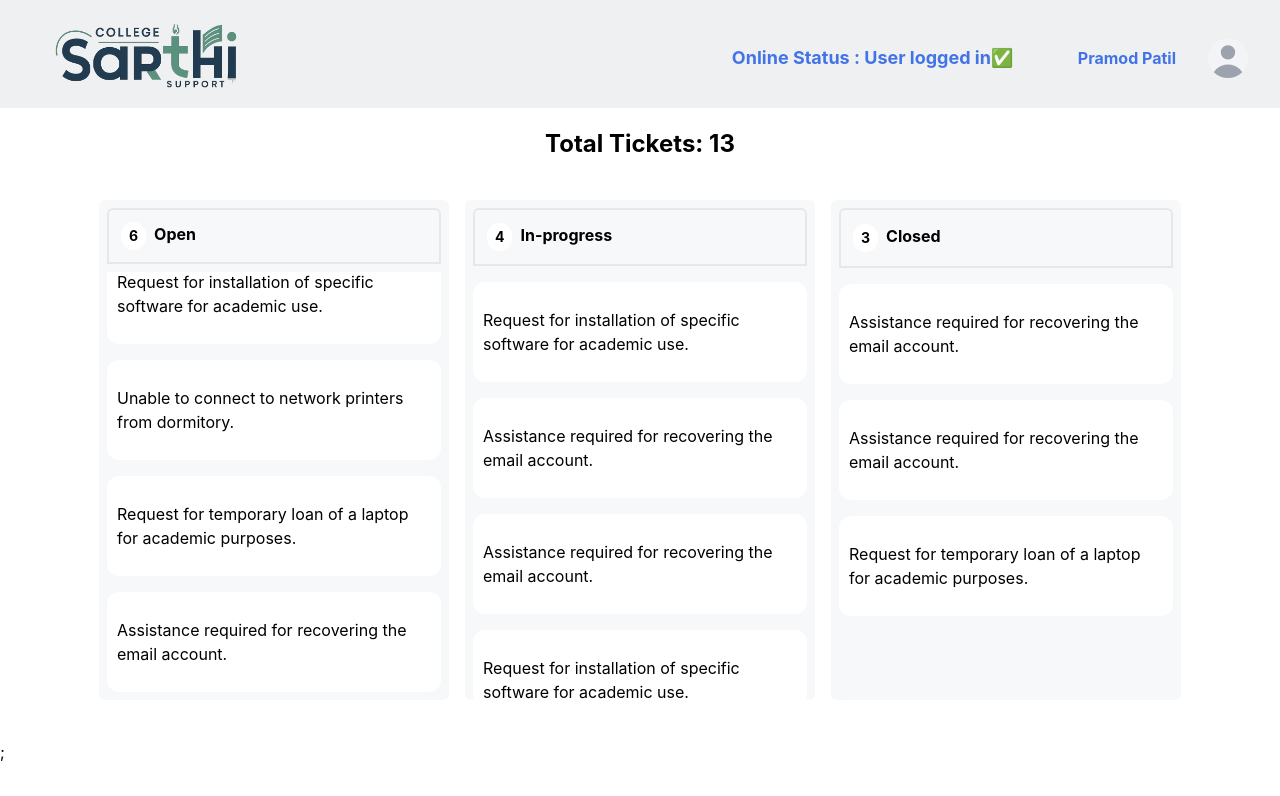
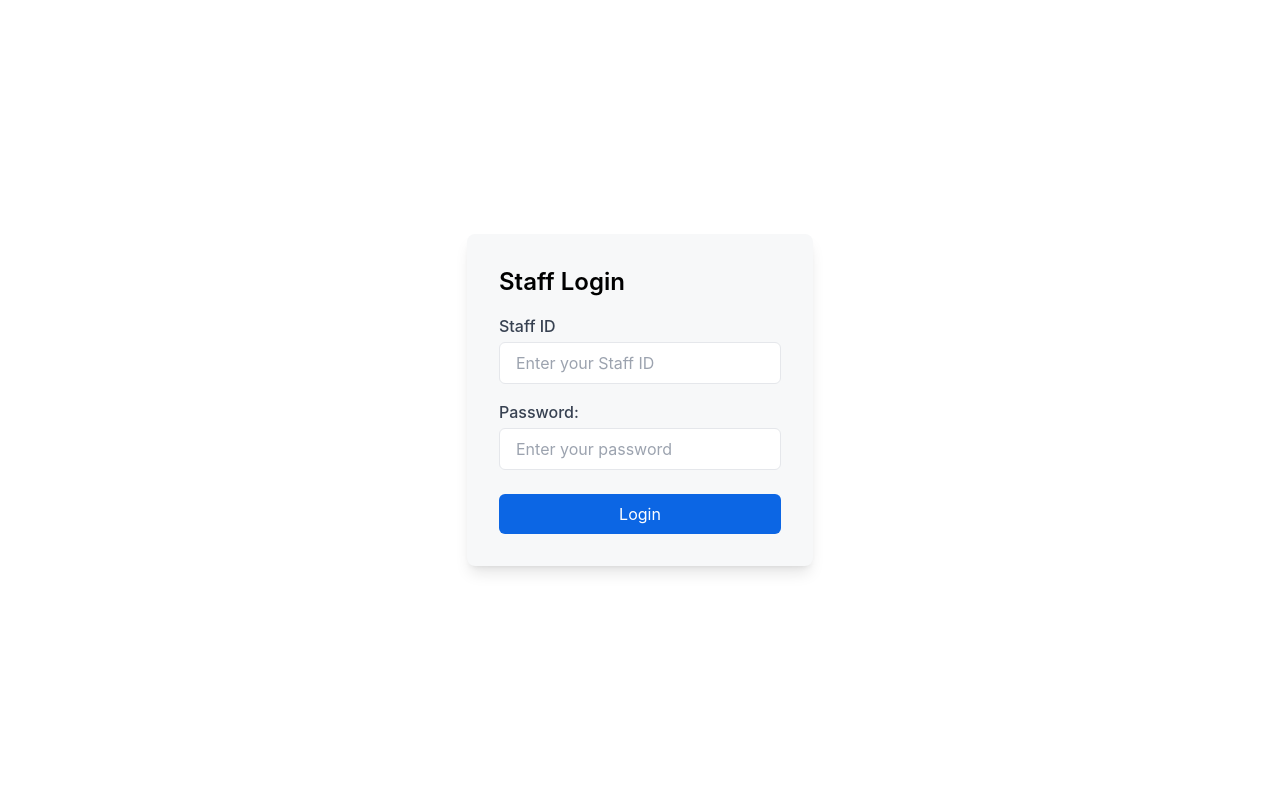
Before and after one commit to satyamsb1/CollegeSarthi, a React (Vite) app: page / in a window 1280 px wide. Shown: the top 796 px of the page. Built offline with nearby package versions, Linux system fonts and the light colour scheme.

Commit message:
Added Authentication

```diff
--- a/package.json
+++ b/package.json
@@ -12,9 +12,11 @@
   "dependencies": {
     "@dnd-kit/core": "^6.0.8",
     "@dnd-kit/sortable": "^7.0.2",
+    "axios": "^1.6.8",
     "react": "^18.2.0",
     "react-dom": "^18.2.0",
     "react-router-dom": "^6.22.3",
+    "react-toastify": "^10.0.5",
     "tailwind-merge": "^1.14.0"
   },
   "devDependencies": {
--- a/src/App.tsx
+++ b/src/App.tsx
@@ -1,14 +1,21 @@
 import "./App.css";
 import KanbanBoard from "./components/KanbanBoard";
-import Navbar from "../src/components/Navbar";
+// import Navbar from "../src/components/Navbar";
 import Login from "./components/Login";
-import { BrowserRouter as Router } from "react-router-dom";
+import { BrowserRouter, Routes, Route } from "react-router-dom";
+
 function App() {
   return (
-    <Router>
-      <Navbar />
-      <KanbanBoard />;{/* <Login /> */}
-    </Router>
+
+    <BrowserRouter>
+      {/* <Navbar /> */}
+      <Routes>
+        <Route path="/" element={<Login />} />
+        <Route path="/dashboard" element={<KanbanBoard />} />
+      </Routes>
+    </BrowserRouter>
+
+
   );
 }
 
--- /dev/null
+++ b/src/apis/apiConfig.ts
@@ -0,0 +1,3 @@
+const baseURL = "http://ec2-35-154-251-41.ap-south-1.compute.amazonaws.com";
+
+export default baseURL;
--- a/src/components/Login.tsx
+++ b/src/components/Login.tsx
@@ -1,17 +1,44 @@
 import { useState } from "react";
+import { useNavigate } from "react-router-dom"
+import axios from "axios"
+import baseURL from "../apis/apiConfig";
+import { ToastContainer, toast } from "react-toastify";
+import "react-toastify/dist/ReactToastify.css";
 
 function Login() {
-  const [email, setEmail] = useState("");
+  const [staffId, setStaffId] = useState("");
   const [password, setPassword] = useState("");
 
-  const handleSubmit = (e) => {
+  const navigate = useNavigate();
+
+  const handleSubmit = async (e: any) => {
     e.preventDefault();
-    // Here you can implement your login logic
-    console.log("Login clicked with email:", email, "and password:", password);
+
+    try {
+      const response = await axios.post(`${baseURL}/api/auth/staff_login`, {
+        staff_id: staffId,
+        password: password,
+      });
+
+      if (response.status === 200) {
+        const data = response.data;
+        localStorage.setItem("token", data.access_token);
+        navigate("/dashboard");
+
+      } else {
+        console.error("Login failed");
+        toast.error("Incorrect staff ID or password. Please try again.", { theme: "dark" });
+      }
+    }
+    catch (error) {
+      console.error("Error:", error);
+      toast.error("An error occurred. Please try again later.");
+    }
   };
 
   return (
-    <div className="flex flex-col items-center justify-center min-h-screen ">
+    <div className="flex flex-col items-center justify-center min-h-screen">
+      <ToastContainer theme="dark" />
       <form
         onSubmit={handleSubmit}
         className="bg-[#f7f8f9] p-8 rounded-lg shadow-lg">
@@ -25,8 +52,8 @@ function Login() {
           <input
             type="staffID"
             id="staffID"
-            value={email}
-            onChange={(e) => setEmail(e.target.value)}
+            value={staffId}
+            onChange={(e) => setStaffId(e.target.value)}
             placeholder="Enter your Staff ID"
             className="w-full px-4 py-2 border rounded-md focus:outline-none focus:border-[#0c66e4] focus:border-[2px]"
             required
```
Also changed, not shown: 2 other files (tests, documents, lock files or other folders).
